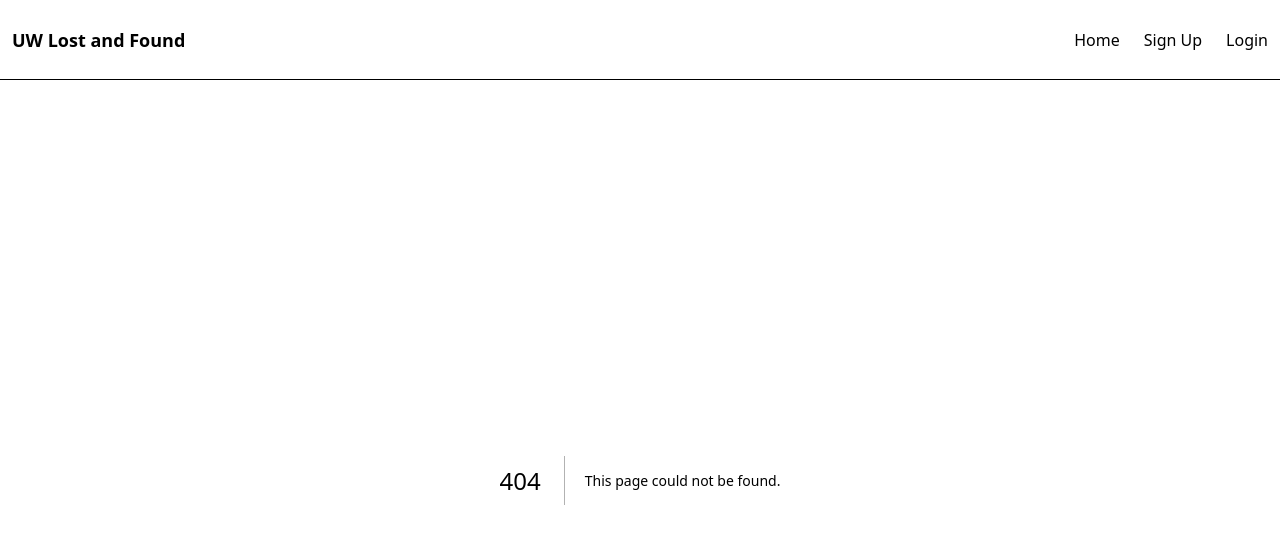
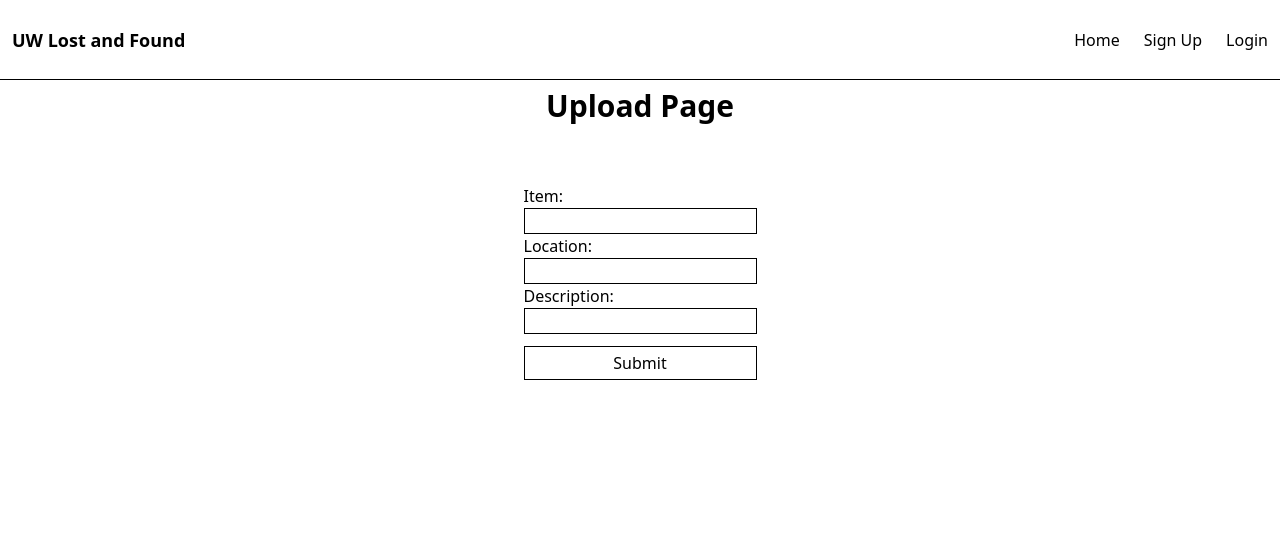
Before and after one commit to Theni1/UW-Found, a Next.js app: page /student/upload in a window 1280 px wide. Before the commit this address had no page. Shown: the top 544 px of the page. Built offline with nearby package versions, Linux system fonts and the light colour scheme; no server answers.

Commit message:
Added upload functionality

```diff
--- a/app/student/page.js
+++ b/app/student/page.js
@@ -1,18 +1,34 @@
 import { redirect } from "next/navigation";
 import { createClient } from "@/utils/supabase/server";
+import Link from "next/link";
+
 
 export default async function StudentPage() {
   const supabase = await createClient();
   const result = await supabase.auth.getUser();
   const user = result.data.user;
-  console.log (user);
-
+  const { data:items, error } = await supabase
+  .from('lost_items')
+  .select()
   if (!user)
     redirect("/student/login");
 
   return (
     <div className = "flex flex-col items-center max-w min-h-screen">
-      <h1>Student Dashboard</h1>
+      <h1 className = "mt-2 text-3xl font-bold">Student Dashboard</h1>
+      <div className = "mt-15">
+      <Link href="/student/upload" className="border py-1 px-2"> Upload </Link>
+      </div>
+      <div className = "mt-15 px-6 flex flex-row">
+          {items ? items.map((item) => {
+            return (
+              <div className = "border rounded-lg px-3 py-2 ml-6" key={item.id}>
+              <p>Title: {item.title}</p>
+              <p>Location: {item.location}</p>
+              <p>Description: {item.description}</p>
+              </div>
+          )}): ""}
+      </div>
 
     </div>
   );
--- /dev/null
+++ b/app/student/upload/actions.js
@@ -0,0 +1,31 @@
+"use server"
+
+import { redirect } from "next/navigation";
+import { createClient } from "@/utils/supabase/server";
+
+export async function uploadStudentItem(formData) {
+    const supabase = await createClient();
+    const result = await supabase.auth.getUser();
+    const user = result.data.user;
+    if (!user)
+        redirect("/student/login");
+
+    const item = formData.get("item");
+    const location = formData.get("location");
+    const description = formData.get("description");
+
+    if (!item || !location || !description) {
+        throw new Error("All fields are required");
+    }
+    const {error} = await supabase.from("lost_items").insert({
+        title: item,
+        location: location,
+        description: description,
+        user_id: user.id
+    });
+    if (error) {
+        throw new Error("Failed to upload item");
+    }
+    redirect("/student");
+
+}
--- /dev/null
+++ b/app/student/upload/page.js
@@ -0,0 +1,22 @@
+"use client"
+
+import { uploadStudentItem } from "./actions";
+
+
+export default function Upload() {
+
+  return (
+    <div className = "flex items-center min-h-screen max-w flex-col">
+        <h1 className="text-3xl flex item-center font-bold mt-2">Upload Page</h1>
+        <form className = "flex flex-col mt-15">
+            <label>Item:</label>
+            <input name = "item" className = "border" type = "text" placeholder = "" required/>
+            <label >Location:</label>
+            <input name = "location" className = "border" type = "text" placeholder = "" required/>
+            <label>Description:</label>
+            <input name = "description" className = "border" type = "text" placeholder = "" required/>
+            <button formAction = {uploadStudentItem}className = "border px-2 py-1 mt-3 cursor-pointer">Submit</button>
+        </form>
+    </div>
+  )
+}
```
